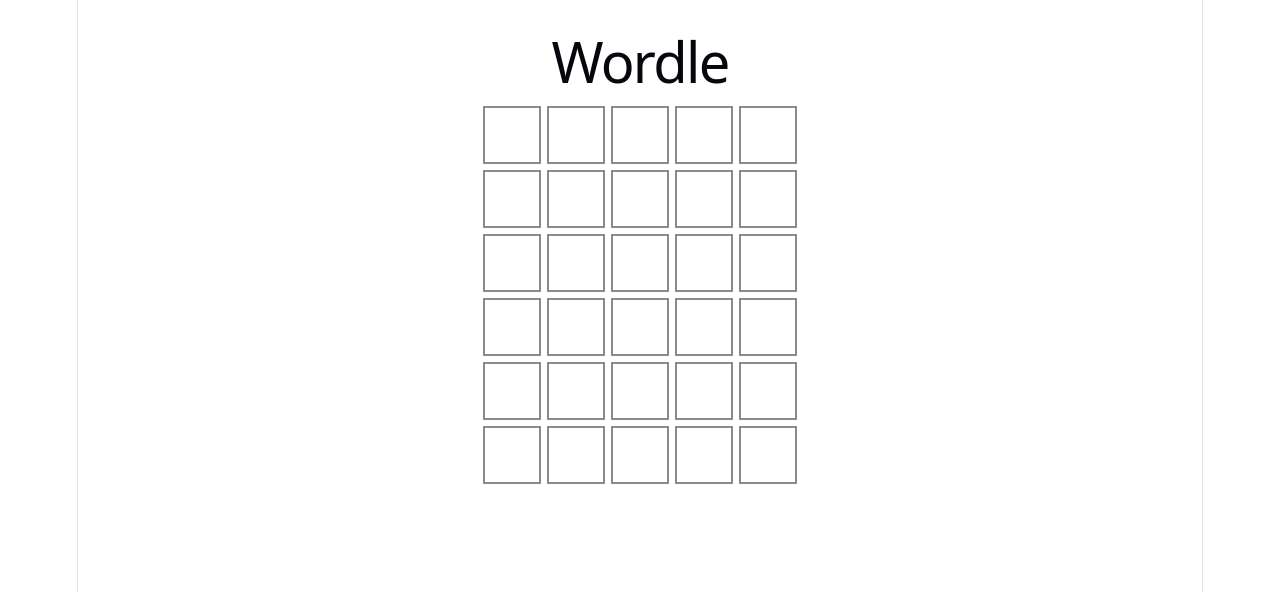
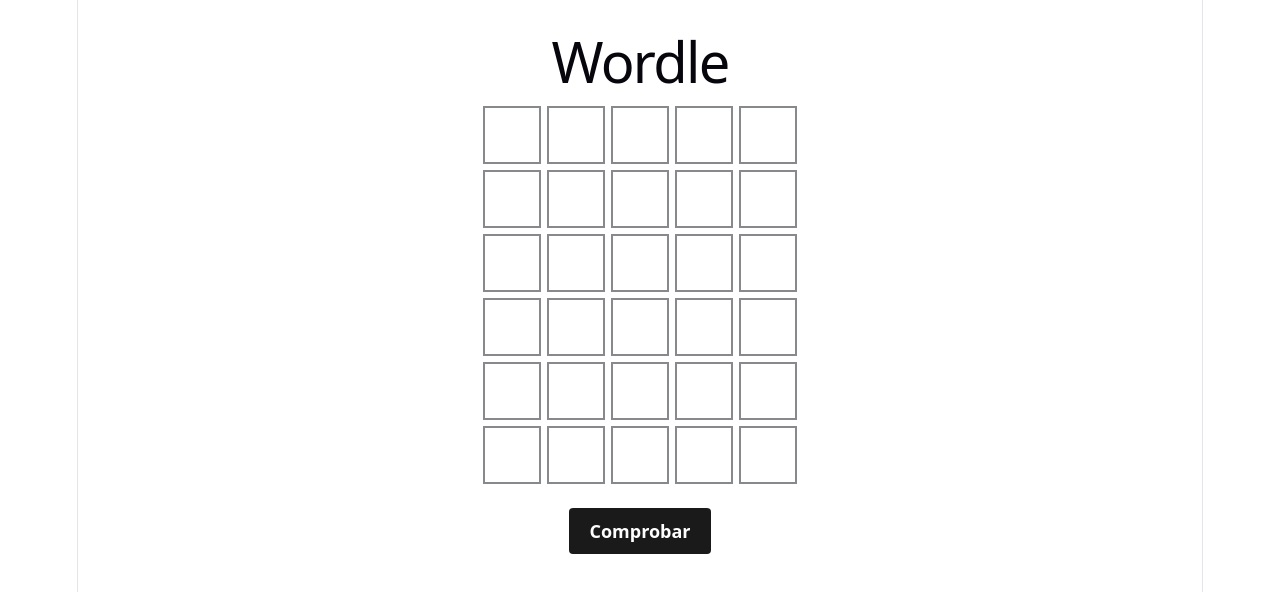
Before and after one commit to ssy01364/Wordle, a React (Vite) app in the folder wordle/: page / in a window 1280 px wide. Shown: the top 592 px of the page. Built offline with nearby package versions, Linux system fonts and the light colour scheme.

Commit message:
WordleTuorial
Paso 5

```diff
--- a/wordle/src/App.jsx
+++ b/wordle/src/App.jsx
@@ -16,6 +16,9 @@
 
 function App() {
   const [intentos, setIntentos] = useState(tableroVacio())
+  const [filaActual, setFilaActual] = useState(0)
+
+  const terminada = filaActual === FILAS
 
   function cambiarLetra(f, c, evento) {
     const letra = evento.target.value.toUpperCase()
@@ -28,8 +31,17 @@
     setIntentos(copia)
   }
 
-  return (
-    <div className="juego">
+  function comprobar(evento) {
+    // Evita que el navegador recargue la página al enviar el formulario
+    evento.preventDefault()
+    if (terminada) return
+    // No se puede comprobar una fila incompleta
+    if (intentos[filaActual].includes('')) return
+
+    setFilaActual(filaActual + 1)
+  }
+return (
+    <form className="juego" onSubmit={comprobar}>
       <h1>Wordle</h1>
       <div className="tablero">
         {intentos.map((fila, f) => (
@@ -38,13 +50,17 @@
               <Casilla
                 key={c}
                 letra={letra}
+                activa={f === filaActual}
                 onCambio={(evento) => cambiarLetra(f, c, evento)}
               />
             ))}
           </div>
         ))}
       </div>
-    </div>
+      <button className="boton" type="submit">
+        Comprobar
+      </button>
+    </form>
   )
 }
 
--- a/wordle/src/components/Casilla.jsx
+++ b/wordle/src/components/Casilla.jsx
@@ -1,9 +1,10 @@
-function Casilla({ letra, estado = '', onCambio }) {
+function Casilla({ letra, estado = '', activa, onCambio }) {
   return (
     <input
       className={`casilla ${estado}`}
       value={letra}
       maxLength={1}
+      disabled={!activa}
       onChange={onCambio}
     />
   )
--- a/wordle/src/index.css
+++ b/wordle/src/index.css
@@ -170,3 +170,25 @@
   gap: 6px;
   margin: 24px 0;
 }
+.casilla:disabled {
+  /* Algunos navegadores atenúan los campos desactivados */
+  opacity: 1;
+  -webkit-text-fill-color: currentColor;
+}
+
+.casilla:focus-visible,
+.boton:focus-visible {
+  outline: 3px solid #1a73e8;
+  outline-offset: 2px;
+}
+
+.boton {
+  padding: 10px 20px;
+  border: none;
+  border-radius: 4px;
+  background: #1a1a1b;
+  color: #ffffff;
+  font: inherit;
+  font-weight: bold;
+  cursor: pointer;
+}
```
